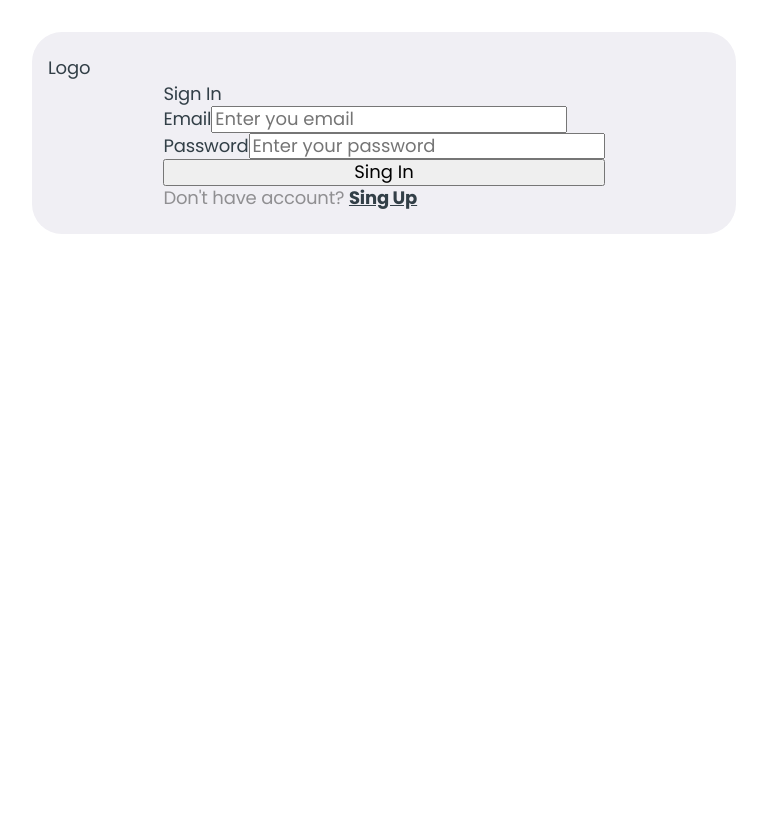
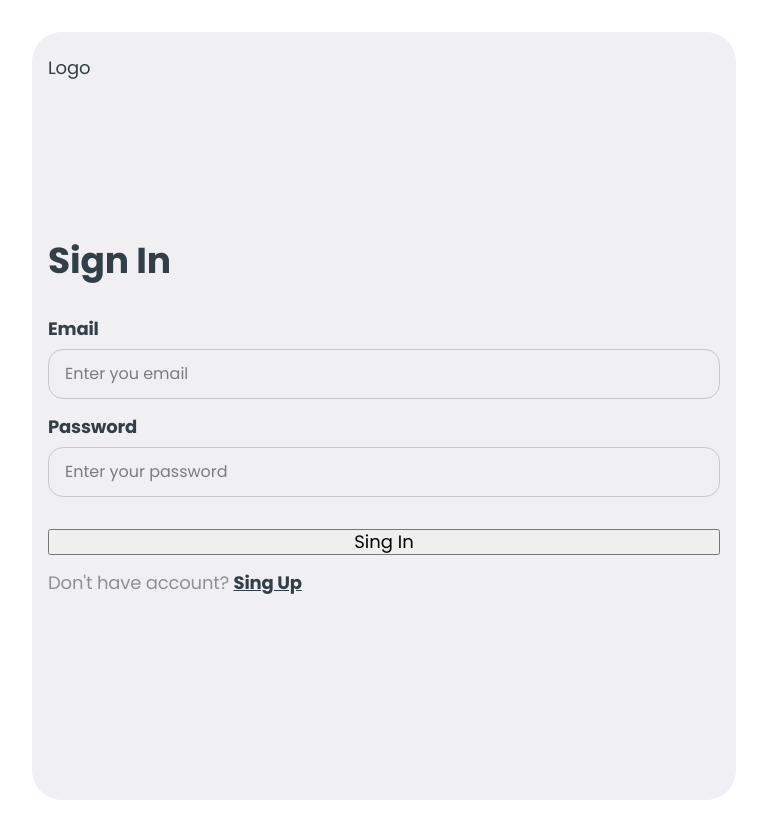
Before and after one commit to Vanlsh/project-AquaTrack-front, a React (Vite) app: page /signin in a window 1280 px wide. Shown: the whole page, without its empty margins (256-1023 px from the left). Before the commit the page ends 800 px from the top, so only its background shows below. Built offline with nearby package versions, Linux system fonts and the light colour scheme.

Commit message:
signform wrapper css

```diff
--- a/src/components/SignFromWrapper/SignFormWrapper.jsx
+++ b/src/components/SignFromWrapper/SignFormWrapper.jsx
@@ -6,7 +6,7 @@ const SignFormWrapper = ({ children }) => {
       <div style={{ position: "absolute", top: "24px", left: "16px" }}>
         <Logo />
       </div>
-      <div>{children}</div>
+      <div style={{ width: "100%" }}>{children}</div>
     </div>
   );
 };
--- a/src/components/SignFromWrapper/SignFormWrapper.module.css
+++ b/src/components/SignFromWrapper/SignFormWrapper.module.css
@@ -5,8 +5,7 @@
   align-items: center;
   justify-content: center;
   padding: 24px 16px;
-  padding-top: 50px;
   background-color: var(--color-main-bg);
   border-radius: 30px;
-  height: 100%;
+  height: calc(100vh - 32px);
 }
--- a/src/components/SignInForm/SignInForm.jsx
+++ b/src/components/SignInForm/SignInForm.jsx
@@ -11,15 +11,25 @@ const SignInForm = () => {
 
   return (
     <form className={styles.signInForm} onSubmit={handleSubmit(onSubmit)}>
-      <p>Sign In</p>
-      <label>
-        Email
-        <input {...register("email")} placeholder="Enter you email" />
-      </label>
-      <label>
-        Password
-        <input {...register("password")} placeholder="Enter your password" />
-      </label>
+      <h1>Sign In</h1>
+      <div className={styles.signInFormInputWrapper}>
+        <label className={styles.signInFormLabel}>
+          Email
+          <input
+            className={styles.signInFormInput}
+            {...register("email")}
+            placeholder="Enter you email"
+          />
+        </label>
+        <label className={styles.signInFormLabel}>
+          Password
+          <input
+            className={styles.signInFormInput}
+            {...register("password")}
+            placeholder="Enter your password"
+          />
+        </label>
+      </div>
       <button type="submit">Sing In</button>
     </form>
   );
--- a/src/components/SignInForm/SignInForm.module.css
+++ b/src/components/SignInForm/SignInForm.module.css
@@ -1,4 +1,35 @@
 .signInForm {
+  width: 100%;
   display: flex;
   flex-direction: column;
+  gap: 32px;
+  margin-bottom: 16px;
 }
+
+.signInFormInputWrapper {
+  display: flex;
+  flex-direction: column;
+  gap: 16px;
+}
+
+.signInFormLabel {
+  display: flex;
+  flex-direction: column;
+  gap: 8px;
+  font-weight: 700;
+}
+
+.signInFormInput {
+  height: 50px;
+  border: 1px solid rgba(47, 47, 47, 0.2);
+  border-radius: 15px;
+  outline: none;
+  padding: 16px;
+  background-color: transparent;
+  font-size: 16px;
+  color: var(--color-font-main);
+}
+
+.signInFormInput::placeholder {
+  color: rgba(47, 47, 47, 0.6);
+}
```
